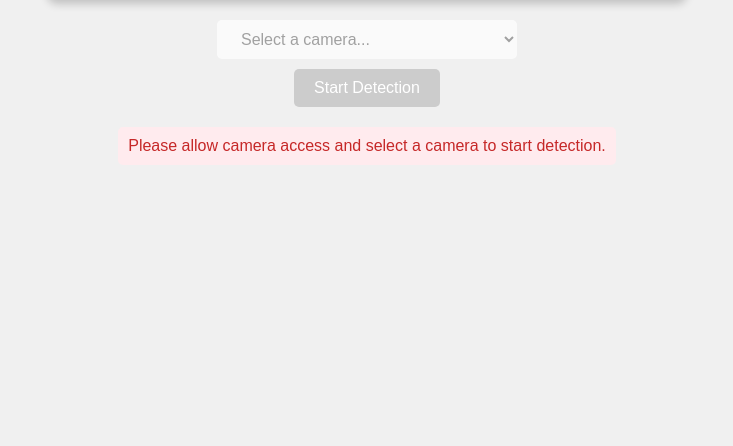
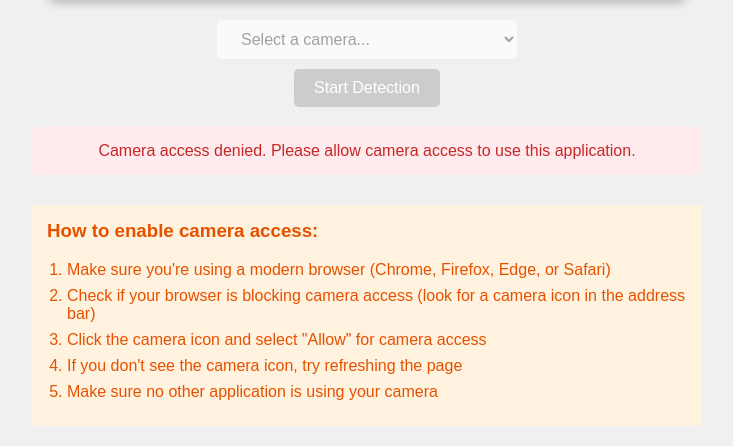
Before and after one commit to minhdq245/wood_detection, a Flask app: page / in a window 1280 px wide. Shown: the part 580-1026 px from the top of the page, without its empty margins (273-1006 px from the left). Before the commit the page ends 745 px from the top, so only its background shows below. Run offline with Flask 2, Linux system fonts and the light colour scheme.

Commit message:
Improve camera access handling and user instructions

```diff
--- a/static/script.js
+++ b/static/script.js
@@ -38,17 +38,20 @@ function updateFPS() {
     }
 }
 
-// Get video and canvas elements
-const video = document.getElementById('video');
-const canvas = document.getElementById('canvas');
-const ctx = canvas.getContext('2d');
-const cameraSelect = document.getElementById('cameraSelect');
-const startButton = document.getElementById('startButton');
-const permissionMessage = document.getElementById('permissionMessage');
+// Function to update permission message
+function updatePermissionMessage(message, isError = false) {
+    permissionMessage.textContent = message;
+    permissionMessage.style.backgroundColor = isError ? '#ffebee' : '#e3f2fd';
+    permissionMessage.style.color = isError ? '#c62828' : '#1565c0';
+}
 
 // Function to get available cameras
 async function getCameras() {
     try {
+        // First request camera access
+        const stream = await navigator.mediaDevices.getUserMedia({ video: true });
+        stream.getTracks().forEach(track => track.stop()); // Stop the stream after getting permission
+
         const devices = await navigator.mediaDevices.enumerateDevices();
         const videoDevices = devices.filter(device => device.kind === 'videoinput');
 
@@ -67,13 +70,19 @@ async function getCameras() {
         if (videoDevices.length > 0) {
             cameraSelect.disabled = false;
             startButton.disabled = false;
-            permissionMessage.style.display = 'none';
+            updatePermissionMessage('Camera access granted. Please select a camera to start detection.');
         } else {
-            permissionMessage.textContent = 'No cameras found. Please check your camera connection.';
+            updatePermissionMessage('No cameras found. Please check your camera connection.', true);
         }
     } catch (error) {
         console.error('Error getting cameras:', error);
-        permissionMessage.textContent = 'Error accessing cameras. Please check your browser permissions.';
+        if (error.name === 'NotAllowedError') {
+            updatePermissionMessage('Camera access denied. Please allow camera access to use this application.', true);
+        } else if (error.name === 'NotFoundError') {
+            updatePermissionMessage('No camera found. Please check your camera connection.', true);
+        } else {
+            updatePermissionMessage('Error accessing cameras: ' + error.message, true);
+        }
     }
 }
 
@@ -91,10 +100,11 @@ async function setupCamera(deviceId) {
         const stream = await navigator.mediaDevices.getUserMedia(constraints);
         video.srcObject = stream;
         await video.play();
+        updatePermissionMessage('Camera is ready. Click Start Detection to begin.');
         return true;
     } catch (error) {
         console.error('Error setting up camera:', error);
-        permissionMessage.textContent = 'Error accessing camera. Please check your browser permissions.';
+        updatePermissionMessage('Error accessing camera: ' + error.message, true);
         return false;
     }
 }
@@ -152,24 +162,19 @@ cameraSelect.addEventListener('change', async () => {
 // Event listener for start button
 startButton.addEventListener('click', async () => {
     try {
-        // Request camera access
-        const stream = await navigator.mediaDevices.getUserMedia({ video: true });
-        stream.getTracks().forEach(track => track.stop()); // Stop the stream
-
-        // Get available cameras
-        await getCameras();
-
-        // Setup initial camera
         const deviceId = cameraSelect.value;
         const success = await setupCamera(deviceId);
 
         if (success) {
+            startButton.disabled = true;
+            cameraSelect.disabled = true;
+            updatePermissionMessage('Detection is running...');
             // Start detection loop
             setInterval(detect, 100);
         }
     } catch (error) {
         console.error('Error starting camera:', error);
-        permissionMessage.textContent = 'Please allow camera access to use this application.';
+        updatePermissionMessage('Error starting detection: ' + error.message, true);
     }
 });
 
--- a/templates/index.html
+++ b/templates/index.html
@@ -44,6 +44,7 @@
             flex-direction: column;
             align-items: center;
             gap: 10px;
+            max-width: 640px;
         }
         select, button {
             padding: 10px 20px;
@@ -70,11 +71,32 @@
         }
         #permissionMessage {
             margin-top: 10px;
-            padding: 10px;
-            background-color: #ffebee;
+            padding: 15px;
+            background-color: #e3f2fd;
             border-radius: 5px;
-            color: #c62828;
+            color: #1565c0;
             text-align: center;
+            width: 100%;
+        }
+        .instructions {
+            margin-top: 20px;
+            padding: 15px;
+            background-color: #fff3e0;
+            border-radius: 5px;
+            color: #e65100;
+            text-align: left;
+            width: 100%;
+        }
+        .instructions h3 {
+            margin-top: 0;
+            color: #e65100;
+        }
+        .instructions ol {
+            margin: 10px 0;
+            padding-left: 20px;
+        }
+        .instructions li {
+            margin-bottom: 8px;
         }
     </style>
 </head>
@@ -92,6 +114,16 @@
         <div id="permissionMessage">
             Please allow camera access and select a camera to start detection.
         </div>
+        <div class="instructions">
+            <h3>How to enable camera access:</h3>
+            <ol>
+                <li>Make sure you're using a modern browser (Chrome, Firefox, Edge, or Safari)</li>
+                <li>Check if your browser is blocking camera access (look for a camera icon in the address bar)</li>
+                <li>Click the camera icon and select "Allow" for camera access</li>
+                <li>If you don't see the camera icon, try refreshing the page</li>
+                <li>Make sure no other application is using your camera</li>
+            </ol>
+        </div>
     </div>
     <script src="{{ url_for('static', filename='script.js') }}"></script>
 </body>
```
